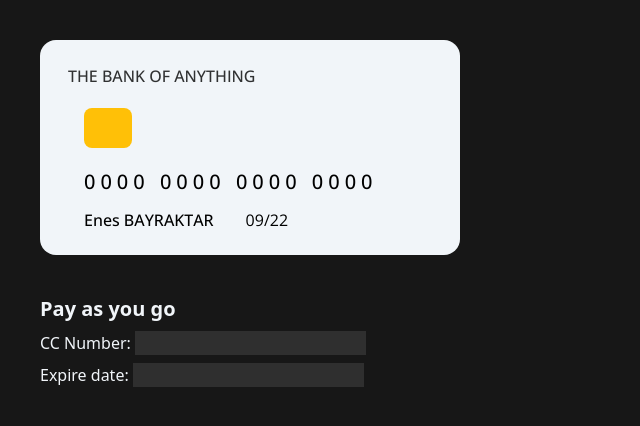
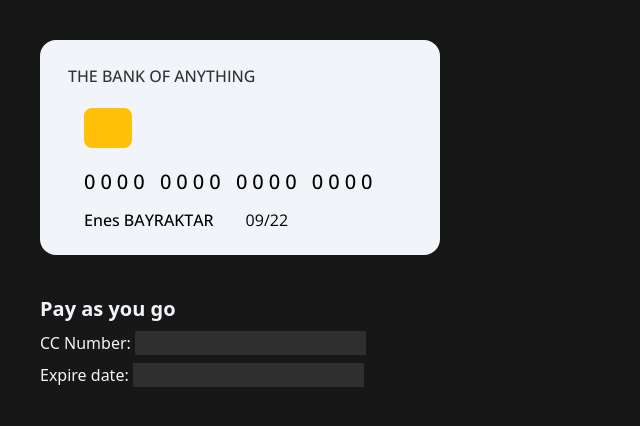
Before and after one commit to enesthedev/credit-card-ui, a plain HTML site: page index.html in a window 1280 px wide. Shown: the whole page, without its empty margins (0-640 px from the left). Drawn offline with nearby package versions, Linux system fonts and the light colour scheme.

Commit message:
Refactor: changed cc width 420px to 400px
Changed classname of cc's width w-[420px] to w[400px] and recompile with npx tailwindcss

```diff
--- a/index.html
+++ b/index.html
@@ -18,7 +18,7 @@
 </head>
 <body class="flex flex-col gap-y-5 p-10 bg-[#171717] text-slate-100" x-data="{ creditNumber: '', dateOfExpire: ''}">
     <!-- CC Box -->
-    <div class="w-[420px] h-[215px] rounded-2xl bg-slate-100 text-black font-sans">
+    <div class="w-[400px] h-[215px] rounded-2xl bg-slate-100 text-black font-sans">
         <div class="container pt-6 px-7 flex flex-col">
             <h1 class="uppercase font-medium text-black text-opacity-80">THE BANK OF ANYTHING</h1>
             <div class="container px-4 py-5 flex flex-col gap-y-3">
```
Also changed, not shown: styles/tailwind.css.
